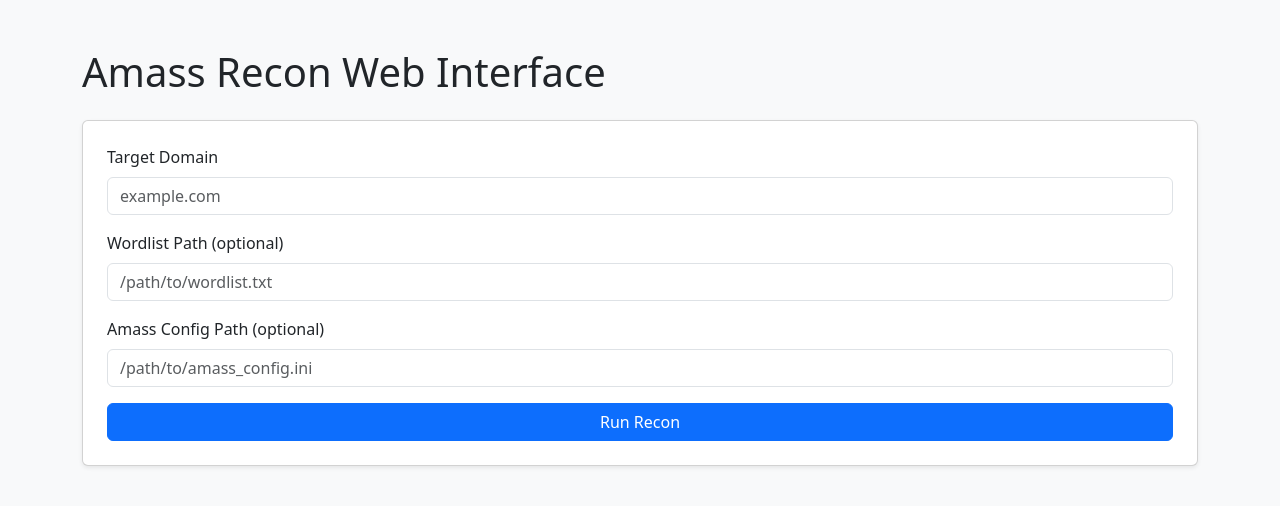
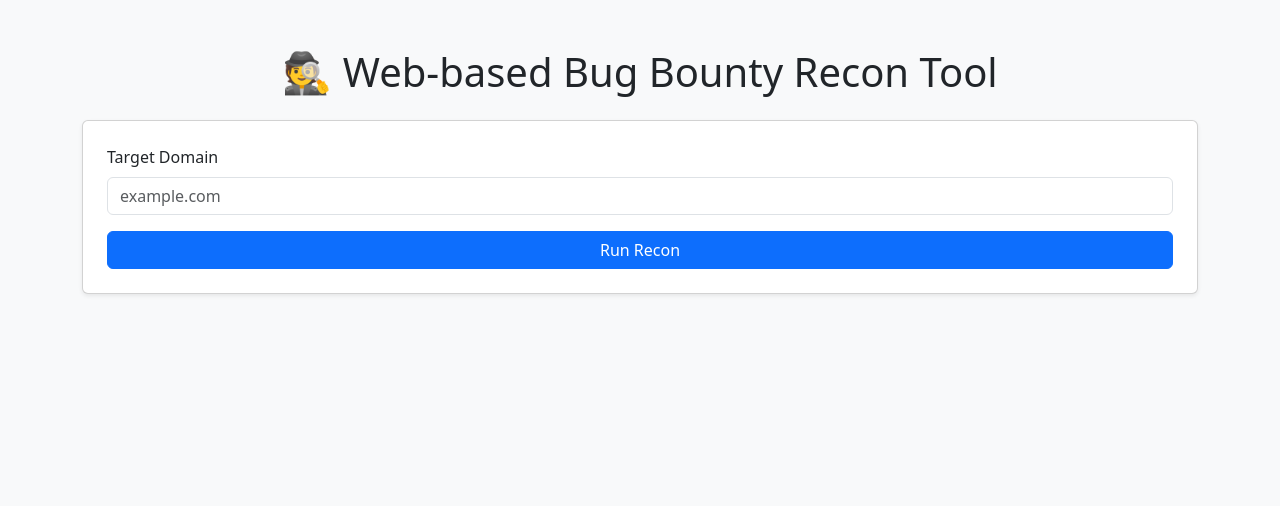
Before and after one commit to Ibrahim227/ReconCraft, a Flask app: page / in a window 1280 px wide. Shown: the top 506 px of the page. Run offline with Flask 3, Linux system fonts and the light colour scheme.

Commit message:
update index: removing some sections

```diff
--- a/templates/index.html
+++ b/templates/index.html
@@ -2,27 +2,37 @@
 <html lang="en">
 <head>
     <meta charset="UTF-8">
-    <title>Amass Recon Tool</title>
+    <title>Amass Recon Web Interface</title>
     <link href="https://cdn.jsdelivr.net/npm/bootstrap@5.3.0/dist/css/bootstrap.min.css" rel="stylesheet">
 </head>
 <body class="bg-light">
     <div class="container py-5">
-    <h1 class="mb-4">Amass Recon Web Interface</h1>
-    <form method="POST" class="card p-4 shadow-sm">
+        <h1 class="mb-4 text-center">🕵️ Web-based Bug Bounty Recon Tool</h1>
+
+        <form method="POST" enctype="multipart/form-data" class="card shadow-sm p-4">
             <div class="mb-3">
                 <label for="domain" class="form-label">Target Domain</label>
                 <input type="text" class="form-control" name="domain" id="domain" placeholder="example.com" required>
             </div>
-        <div class="mb-3">
-            <label for="wordlist" class="form-label">Wordlist Path (optional)</label>
-            <input type="text" class="form-control" name="wordlist" id="wordlist" placeholder="/path/to/wordlist.txt">
+
+            <div class="d-grid">
+                <button type="submit" class="btn btn-primary">Run Recon</button>
             </div>
-        <div class="mb-3">
-            <label for="config" class="form-label">Amass Config Path (optional)</label>
-            <input type="text" class="form-control" name="config" id="config" placeholder="/path/to/amass_config.ini">
-        </div>
-        <button type="submit" class="btn btn-primary">Run Recon</button>
         </form>
     </div>
+
+    <!-- Load Bootstrap and Popper.js -->
+    <script src="https://cdn.jsdelivr.net/npm/@popperjs/core@2.11.8/dist/umd/popper.min.js"></script>
+    <script src="https://cdn.jsdelivr.net/npm/bootstrap@5.3.0/dist/js/bootstrap.min.js"></script>
+
+    <!-- Initialize tooltips -->
+    <script>
+        document.addEventListener('DOMContentLoaded', function () {
+            const tooltipTriggerList = [].slice.call(document.querySelectorAll('[data-bs-toggle="tooltip"]'));
+            tooltipTriggerList.map(function (tooltipTriggerEl) {
+                return new bootstrap.Tooltip(tooltipTriggerEl);
+            });
+        });
+    </script>
 </body>
 </html>
```
Lines whose indentation alone changed are shown as unchanged.
